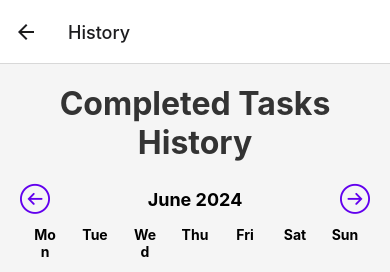
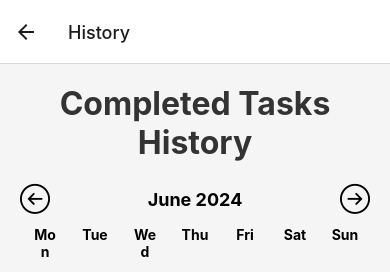
Before and after one commit to VytautasP/Android-ToDoApp, a React Native app: screen /History in a window 390 px wide. Shown: the top 272 px of the page. Built offline with nearby package versions, Linux system fonts and the light colour scheme.

Commit message:
refactor: update fonts

```diff
--- a/src/components/Task.tsx
+++ b/src/components/Task.tsx
@@ -41,13 +41,13 @@ const styles = StyleSheet.create({
   taskText: {
     fontSize: 18,
     color: '#333',
-    fontFamily: 'Kalam-Regular',
+    //fontFamily: 'Kalam-Regular'
   },
   taskTextCompleted: {
     fontSize: 18,
     textDecorationLine: 'line-through',
     color: 'gray',
-    fontFamily: 'Kalam-Regular',
+    //fontFamily: 'Kalam-Regular',
   },
   completeButton: {
     fontSize: 18,
--- a/src/screens/HistoryScreen.tsx
+++ b/src/screens/HistoryScreen.tsx
@@ -26,14 +26,15 @@ const loadCompletedTasks = async (): Promise<TaskType[]> => {
 };
 
 const HistoryScreen: React.FC = () => {
-  const [completedTasks, setCompletedTasks] = useState<TaskType[]>([]);
+
+  //const [completedTasks, setCompletedTasks] = useState<TaskType[]>([]);
   const [currentMonth, setCurrentMonth] = useState(new Date());
   const [dateGrid, setDateGrid] = useState(generateDateGridForMonth(new Date()));
 
   useEffect(() => {
     const fetchCompletedTasks = async () => {
       const loadedCompletedTasks = await loadCompletedTasks();
-      setCompletedTasks(loadedCompletedTasks);
+     // setCompletedTasks(loadedCompletedTasks);
 
       // Map tasks to the date grid
       const taskCountMap: { [key: string]: number } = {};
@@ -74,11 +75,11 @@ const HistoryScreen: React.FC = () => {
       <Text style={styles.title}>Completed Tasks History</Text>
       <View style={styles.navigationContainer}>
         <TouchableOpacity onPress={handlePreviousMonth}>
-          <SimpleLineIcon name="arrow-left-circle" size={30} color="#6200ee" />
+          <SimpleLineIcon name="arrow-left-circle" size={30} color="#000000" />
         </TouchableOpacity>
         <Text style={styles.monthLabel}>{format(currentMonth, 'MMMM yyyy')}</Text>
         <TouchableOpacity onPress={handleNextMonth}>
-          <SimpleLineIcon name="arrow-right-circle" size={30} color="#6200ee" />
+          <SimpleLineIcon name="arrow-right-circle" size={30} color="#000000" />
         </TouchableOpacity>
       </View>
       <View style={styles.weekDaysContainer}>
```
